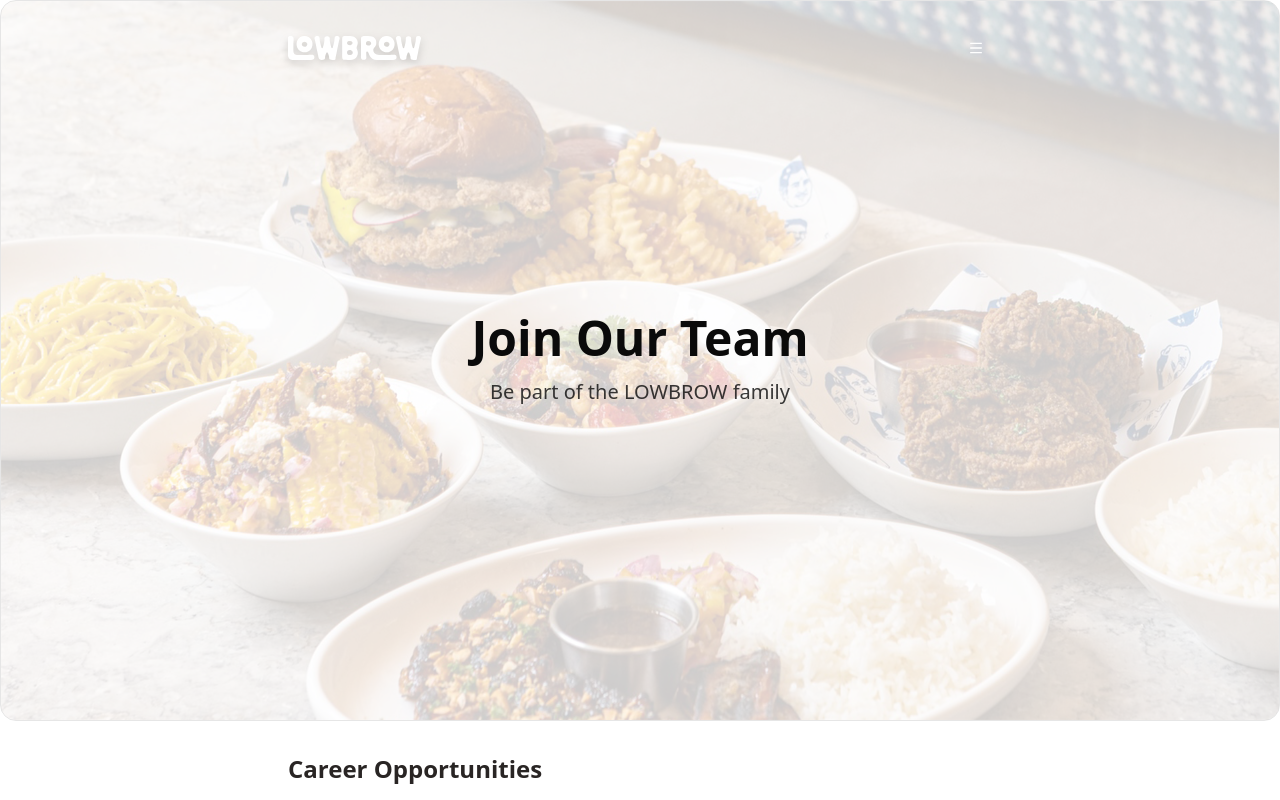
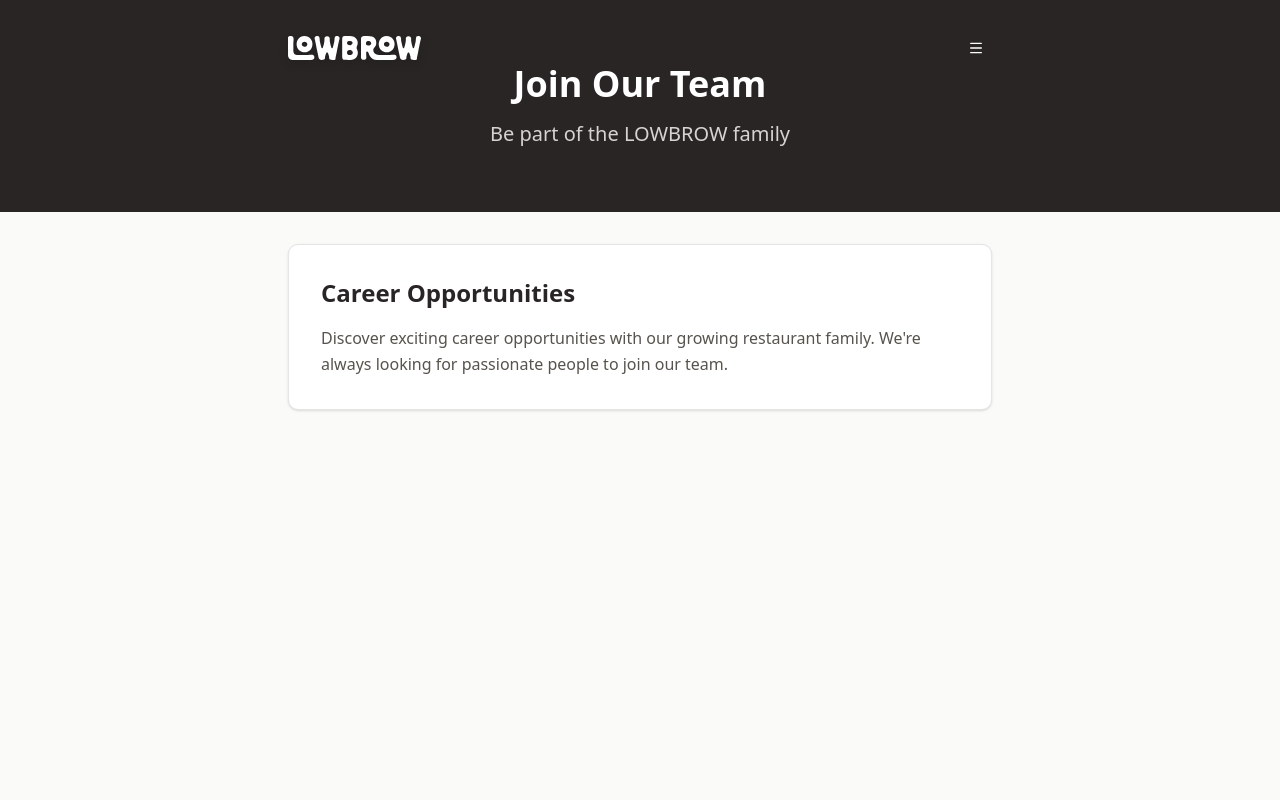
Before and after one commit to katnmelo/dumb-test, a Next.js app: page /jobs in a window 1280 px wide. Shown: the top 800 px of the page. Built offline with nearby package versions, Linux system fonts and the light colour scheme.

Commit message:
Fix missing Hero component imports
- Fixed about/page.tsx to use inline hero section
- Fixed jobs/page.tsx to use inline hero section
- Fixed contact/page.tsx to use inline hero section
- All pages now work without missing Hero component
- Consistent styling across all pages

```diff
--- a/src/app/about/page.tsx
+++ b/src/app/about/page.tsx
@@ -1,17 +1,23 @@
-import Hero from '../components/Hero';
-
 export default function AboutPage() {
   return (
-    <>
-      <Hero
-        title="About LOWBROW"
-        subtitle="Discover our story and passion for great food"
-      />
+    <div className="min-h-screen bg-stone-50">
+      {/* Hero Section */}
+      <div className="bg-stone-800 text-white py-16">
+        <div className="max-w-3xl mx-auto px-8 text-center">
+          <h1 className="text-4xl font-bold mb-4">About LOWBROW</h1>
+          <p className="text-xl text-stone-300">Discover our story and passion for great food</p>
+        </div>
+      </div>
 
-      <main className="max-w-3xl mx-auto p-8 space-y-4">
-        <h2 className="text-2xl font-semibold text-stone-800">Our Story</h2>
-        <p className="text-stone-600">Learn more about our journey in creating exceptional dining experiences.</p>
+      <main className="max-w-3xl mx-auto p-8 space-y-8">
+        <div className="bg-white rounded-lg p-8 shadow-sm border border-stone-200">
+          <h2 className="text-2xl font-semibold text-stone-800 mb-4">Our Story</h2>
+          <p className="text-stone-600 leading-relaxed">
+            Learn more about our journey in creating exceptional dining experiences.
+            We're passionate about bringing you the best flavors and memorable moments.
+          </p>
+        </div>
       </main>
-    </>
+    </div>
   );
 }
--- a/src/app/contact/page.tsx
+++ b/src/app/contact/page.tsx
@@ -1,17 +1,22 @@
-import Hero from '../components/Hero';
-
 export default function ContactPage() {
   return (
-    <>
-      <Hero
-        title="Contact Us"
-        subtitle="We'd love to hear from you"
-      />
+    <div className="min-h-screen bg-stone-50">
+      {/* Hero Section */}
+      <div className="bg-stone-800 text-white py-16">
+        <div className="max-w-3xl mx-auto px-8 text-center">
+          <h1 className="text-4xl font-bold mb-4">Contact Us</h1>
+          <p className="text-xl text-stone-300">We'd love to hear from you</p>
+        </div>
+      </div>
 
-      <main className="max-w-3xl mx-auto p-8 space-y-4">
-        <h2 className="text-2xl font-semibold text-stone-800">Get In Touch</h2>
-        <p className="text-stone-600">Reach out to us for any questions or feedback.</p>
+      <main className="max-w-3xl mx-auto p-8 space-y-8">
+        <div className="bg-white rounded-lg p-8 shadow-sm border border-stone-200">
+          <h2 className="text-2xl font-semibold text-stone-800 mb-4">Get In Touch</h2>
+          <p className="text-stone-600 leading-relaxed">
+            Reach out to us for any questions or feedback. We're here to help and would love to hear from you.
+          </p>
+        </div>
       </main>
-    </>
+    </div>
   );
 }
--- a/src/app/jobs/page.tsx
+++ b/src/app/jobs/page.tsx
@@ -1,17 +1,23 @@
-import Hero from '../components/Hero';
-
 export default function JobsPage() {
   return (
-    <>
-      <Hero
-        title="Join Our Team"
-        subtitle="Be part of the LOWBROW family"
-      />
+    <div className="min-h-screen bg-stone-50">
+      {/* Hero Section */}
+      <div className="bg-stone-800 text-white py-16">
+        <div className="max-w-3xl mx-auto px-8 text-center">
+          <h1 className="text-4xl font-bold mb-4">Join Our Team</h1>
+          <p className="text-xl text-stone-300">Be part of the LOWBROW family</p>
+        </div>
+      </div>
 
-      <main className="max-w-3xl mx-auto p-8 space-y-4">
-        <h2 className="text-2xl font-semibold text-stone-800">Career Opportunities</h2>
-        <p className="text-stone-600">Discover exciting career opportunities with our growing restaurant family.</p>
+      <main className="max-w-3xl mx-auto p-8 space-y-8">
+        <div className="bg-white rounded-lg p-8 shadow-sm border border-stone-200">
+          <h2 className="text-2xl font-semibold text-stone-800 mb-4">Career Opportunities</h2>
+          <p className="text-stone-600 leading-relaxed">
+            Discover exciting career opportunities with our growing restaurant family.
+            We're always looking for passionate people to join our team.
+          </p>
+        </div>
       </main>
-    </>
+    </div>
   );
 }
```
